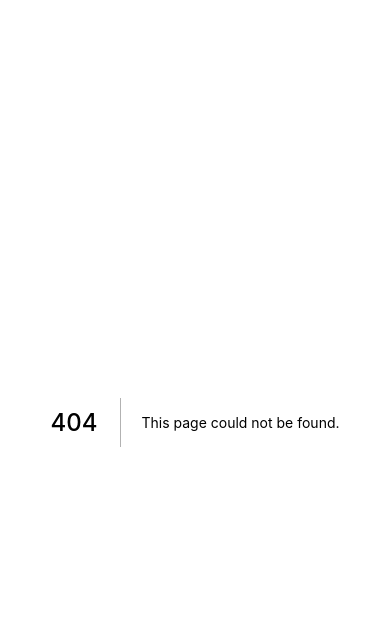
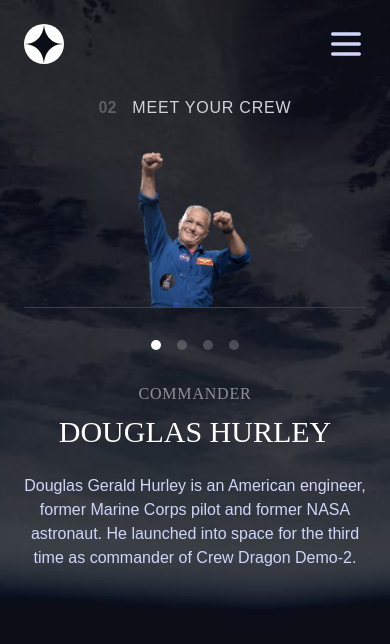
Before and after one commit to Izarothy/space-tourism, a Next.js app: page /crew in a window 390 px wide. Before the commit this address had no page. Shown: the top 644 px of the page. Built offline with nearby package versions, Linux system fonts and the light colour scheme.

Commit message:
Crew mobile, code cleanup, more code->components

```diff
--- /dev/null
+++ b/components/CrewChoiceButton.jsx
@@ -0,0 +1,18 @@
+import React from 'react';
+import data from '../data/data.json';
+const crewData = data.crew;
+
+const CrewChoiceButton = ({ idx, crewButtonActive, setCurrentCrew }) => {
+  return (
+    <button
+      className={`${
+        crewButtonActive ? `bg-white` : `bg-white/20`
+      } h-[10px] w-[10px] rounded-full`}
+      onClick={() => {
+        setCurrentCrew(crewData[idx]);
+      }}
+    />
+  );
+};
+
+export default CrewChoiceButton;
--- /dev/null
+++ b/components/CrewDescription.jsx
@@ -0,0 +1,14 @@
+import React from 'react';
+
+const CrewDescription = ({ currentCrew }) => {
+  const { name, role, bio } = currentCrew;
+  return (
+    <div className="flex flex-col gap-2 font-bellefair">
+      <span className="text-white/50 uppercase tracking-wider">{role}</span>
+      <h2 className="text-3xl uppercase">{name}</h2>
+      <p className="text-secondary font-barlowCondensed mt-4">{bio}</p>
+    </div>
+  );
+};
+
+export default CrewDescription;
--- /dev/null
+++ b/components/DestinationDescription.jsx
@@ -0,0 +1,23 @@
+import React from 'react';
+
+const DestinationDescription = ({ currentDestination }) => {
+  return (
+    <div className="text-center tracking-wider pt-4">
+      <h2 className="uppercase text-[28px] font-barlowCondensed flex flex-col">
+        <span className="text-[14px] text-secondary font-bellefair">
+          avg. distance
+        </span>
+        {currentDestination.distance}
+      </h2>
+      <h2 className="uppercase text-[28px] font-barlowCondensed">
+        <span className="text-[14px] text-secondary font-bellefair">
+          est. travel time
+        </span>
+        <br />
+        {currentDestination.travel}
+      </h2>
+    </div>
+  );
+};
+
+export default DestinationDescription;
--- a/components/NavBar.jsx
+++ b/components/NavBar.jsx
@@ -1,9 +1,9 @@
 import React from 'react';
 import NavItem from './NavItem';
 import NavMenu from './NavMenu';
-const NavBar = ({ setMenuActive, menuActive, currentPage, setCurrentPage }) => {
+const NavBar = ({ setMenuActive, menuActive, currentPage }) => {
   return (
-    <nav className="flex justify-between">
+    <nav className="flex justify-between w-full">
       <NavMenu setMenuActive={setMenuActive} menuActive={menuActive} />
       <a href="#">
         <div className="grid bg-white h-10 w-10 rounded-full items-center">
--- a/components/NavItem.jsx
+++ b/components/NavItem.jsx
@@ -10,8 +10,8 @@ const NavItem = ({ number, name, active }) => {
           : `md:hover:border-b-[3px] border-white/50`
       } cursor-pointer`}
     >
-      <li>
-        <span className="font-bold">{number}</span> {name}
+      <li className="text-sm sm:text-normal">
+        <span className="font-bold text-1/2 ">{number}</span> {name}
       </li>
     </Link>
   );
--- a/components/PlanetsBarItem.jsx
+++ b/components/PlanetsBarItem.jsx
@@ -1,9 +1,16 @@
 import React from 'react';
+import data from '../data/data.json';
+const destinations = data.destinations;
 
-const PlanetsBarItem = ({ name, setCurrentDestination, destinationActive }) => {
+const PlanetsBarItem = ({
+  idx,
+  name,
+  setCurrentDestination,
+  destinationActive,
+}) => {
   return (
     <button
-      onClick={() => setCurrentDestination(name)}
+      onClick={() => setCurrentDestination(destinations[idx])}
       className={`${
         destinationActive
           ? `border-b-[3px] border-white`
--- /dev/null
+++ b/pages/crew.jsx
@@ -0,0 +1,50 @@
+import React from 'react';
+import Head from 'next/head';
+import Image from 'next/image';
+import { useState, useEffect } from 'react';
+import NavBar from '../components/NavBar';
+import Header from '../components/Header';
+import data from '../data/data.json';
+import CrewChoiceButton from '../components/CrewChoiceButton';
+import CrewDescription from '../components/CrewDescription';
+const crewData = data.crew;
+export default function crew() {
+  const [currentPage, setCurrentPage] = useState('Home');
+  const [menuActive, setMenuActive] = useState(false);
+  const [currentCrew, setCurrentCrew] = useState(crewData[0]);
+  useEffect(() => {
+    setCurrentPage('Crew');
+  }, []);
+
+  return (
+    <div>
+      <Head>
+        <title>{currentPage}</title>
+      </Head>
+      <div className="bg-crew-mobile md:bg-crew-tablet lg:bg-crew-desktop min-h-screen bg-cover bg-norepeat bg-center text-white p-6 flex flex-col gap-8 items-center text-center">
+        <NavBar
+          setMenuActive={setMenuActive}
+          menuActive={menuActive}
+          currentPage={currentPage}
+          setCurrentPage={setCurrentPage}
+        />
+        <Header number={'02'} name="Meet your crew" />
+        <img src={currentCrew.images.png} className="w-1/3" />
+        <hr className="border-gray-700 -mt-8 w-full" />
+        <div className="flex gap-4">
+          {crewData.map((crew, idx) => {
+            return (
+              <CrewChoiceButton
+                key={idx}
+                idx={idx}
+                crewButtonActive={crew === currentCrew}
+                setCurrentCrew={setCurrentCrew}
+              />
+            );
+          })}
+        </div>
+        <CrewDescription currentCrew={currentCrew} />
+      </div>
+    </div>
+  );
+}
--- a/pages/destination.jsx
+++ b/pages/destination.jsx
@@ -6,12 +6,12 @@ import NavBar from '../components/NavBar';
 import Header from '../components/Header';
 import data from '../data/data.json';
 import PlanetsBarItem from '../components/PlanetsBarItem';
-
+import DestinationDescription from '../components/DestinationDescription';
 export default function destination() {
   const [currentPage, setCurrentPage] = useState('Home');
   const [menuActive, setMenuActive] = useState(false);
-  const [currentDestination, setCurrentDestination] = useState('Moon');
-  const [currentDestinationData, setCurrentDestinationData] = useState(
+  // As default is moon (index 0)
+  const [currentDestination, setCurrentDestination] = useState(
     data.destinations[0]
   );
 
@@ -19,18 +19,12 @@ export default function destination() {
     setCurrentPage('Destination');
   }, []);
 
-  useEffect(() => {
-    setCurrentDestinationData(
-      data.destinations.find((planet) => planet.name === currentDestination)
-    );
-  }, [currentDestination]);
-
   return (
     <div>
       <Head>
         <title>{currentPage}</title>
       </Head>
-      <div className="bg-destination-mobile md:bg-destination-tablet lg:bg-destination-desktop h-screen bg-cover bg-norepeat bg-center text-white p-6">
+      <div className="bg-destination-mobile md:bg-destination-tablet lg:bg-destination-desktop min-h-screen bg-cover bg-norepeat bg-center text-white p-6">
         <NavBar
           setMenuActive={setMenuActive}
           menuActive={menuActive}
@@ -40,19 +34,21 @@ export default function destination() {
         <div className="flex flex-col items-center mt-6 gap-7">
           <Header number="01" name="Pick your destination" />
           <Image
-            src={currentDestinationData.images?.png}
+            src={currentDestination.images?.png}
             width={170}
             height={170}
             className="z-[1]"
+            alt={currentDestination.name}
           />
           <div className="flex gap-7 mb-5">
             {data.destinations.map((destination, idx) => {
               return (
                 <PlanetsBarItem
                   key={idx}
+                  idx={idx}
                   name={destination.name}
                   setCurrentDestination={setCurrentDestination}
-                  destinationActive={currentDestination === destination.name}
+                  destinationActive={currentDestination === destination}
                 />
               );
             })}
@@ -60,29 +56,14 @@ export default function destination() {
         </div>
         <main className="flex flex-col items-center text-center">
           <h2 className="uppercase text-[56px] font-bellefair">
-            {currentDestinationData.name}
+            {currentDestination.name}
           </h2>
           <p className="text-secondary mb-8 font-barlowCondensed">
-            {currentDestinationData.description}
+            {currentDestination.description}
           </p>
         </main>
         <hr className="border-secondary" />
-        <div className="text-center tracking-wider">
-          <h2 className="uppercase text-[28px] font-barlowCondensed">
-            <span className="text-[14px] text-secondary font-bellefair">
-              avg. distance
-            </span>
-            <br />
-            {currentDestinationData.distance}
-          </h2>
-          <h2 className="uppercase text-[28px] font-barlowCondensed">
-            <span className="text-[14px] text-secondary font-bellefair">
-              est. travel time
-            </span>
-            <br />
-            {currentDestinationData.travel}
-          </h2>
-        </div>
+        <DestinationDescription currentDestination={currentDestination} />
       </div>
     </div>
   );
--- a/pages/index.jsx
+++ b/pages/index.jsx
@@ -1,5 +1,3 @@
-// dest b mobile
-// make more components from done code
 import { useState, useEffect } from 'react';
 import Head from 'next/head';
 import NavBar from '../components/NavBar';
@@ -17,7 +15,7 @@ export default function Home() {
       <Head>
         <title>Space Tourism</title>
       </Head>
-      <div className="bg-home-mobile md:bg-home-tablet lg:bg-home-desktop h-screen bg-cover bg-norepeat bg-center text-white p-6">
+      <div className="bg-home-mobile md:bg-home-tablet lg:bg-home-desktop min-h-screen bg-cover bg-norepeat bg-center text-white p-6">
         <NavBar
           setMenuActive={setMenuActive}
           menuActive={menuActive}
--- a/tailwind.config.js
+++ b/tailwind.config.js
@@ -19,6 +19,9 @@ module.exports = {
           "url('/assets/destination/background-destination-tablet.jpg')",
         'destination-mobile':
           "url('/assets/destination/background-destination-mobile.jpg')",
+        'crew-desktop': "url('/assets/crew/background-crew-desktop.jpg')",
+        'crew-tablet': "url('/assets/crew/background-crew-tablet.jpg')",
+        'crew-mobile': "url('/assets/crew/background-crew-mobile.jpg')",
       },
       colors: {
         main: '#0B0D17',
```
